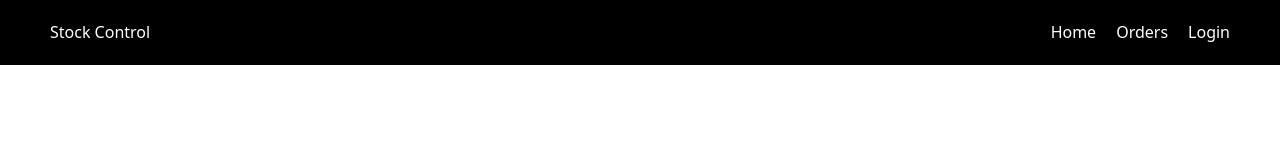
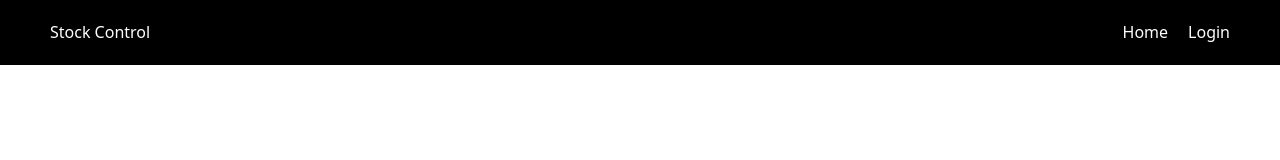
Before and after one commit to igorlyakh/storage_frontend, a React (Vite) app: page /login in a window 1280 px wide. Shown: the top 160 px of the page. Built offline with nearby package versions, Linux system fonts and the light colour scheme.

Commit message:
added conditial rendering for Orders link

```diff
--- a/src/components/Header/Header.jsx
+++ b/src/components/Header/Header.jsx
@@ -2,13 +2,14 @@ import toast from 'react-hot-toast';
 import { useDispatch, useSelector } from 'react-redux';
 import { Link } from 'react-router-dom';
 import { useLogoutMutation } from '../../store/api/api';
-import { tokenSelector } from '../../store/selectors/selectors';
+import { tokenSelector, userRole } from '../../store/selectors/selectors';
 import { logoutAction } from '../../store/userSlice/userSlice';
 import Button from '../Button';
 import styles from './styles.module.scss';
 
 const Header = () => {
   const token = useSelector(tokenSelector);
+  const role = useSelector(userRole);
   const dispatch = useDispatch();
   const [logout] = useLogoutMutation();
   const handler = async () => {
@@ -38,6 +39,7 @@ const Header = () => {
               Home
             </Link>
           </li>
+          {role === 'STORE' && (
             <li>
               <Link
                 className={styles.link}
@@ -46,6 +48,7 @@ const Header = () => {
                 Orders
               </Link>
             </li>
+          )}
           <li>
             {token ? (
               <Button
--- a/src/store/selectors/selectors.js
+++ b/src/store/selectors/selectors.js
@@ -1,5 +1,6 @@
 export const usernameSelector = state => state.user.username;
 export const tokenSelector = state => state.user.accessToken;
+export const userRole = state => state.user.role;
 
 export const isGlobalLoading = state => {
   const hasActiveMutation = Object.values(state.api.mutations).some(
```
Lines whose indentation alone changed are shown as unchanged.
